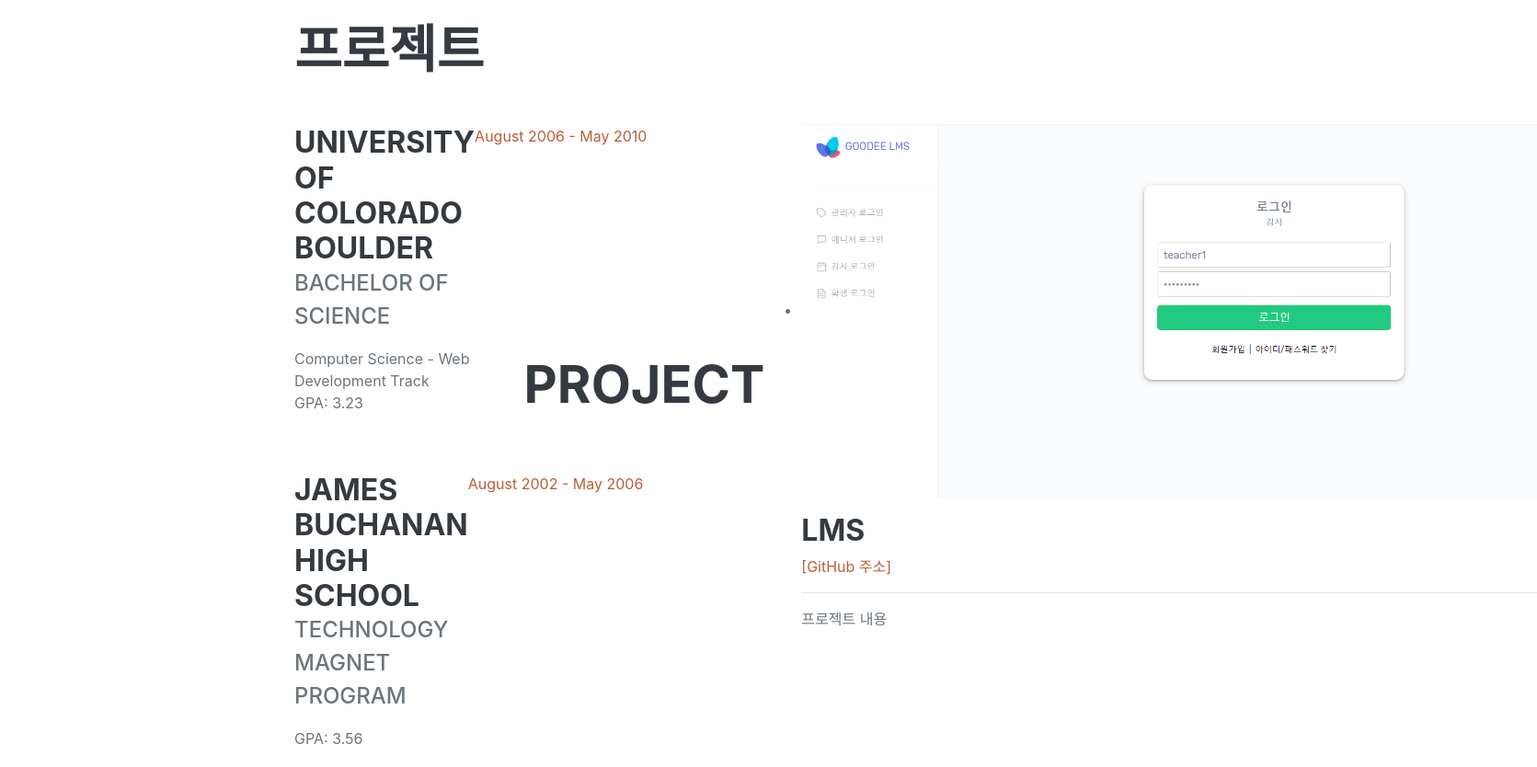
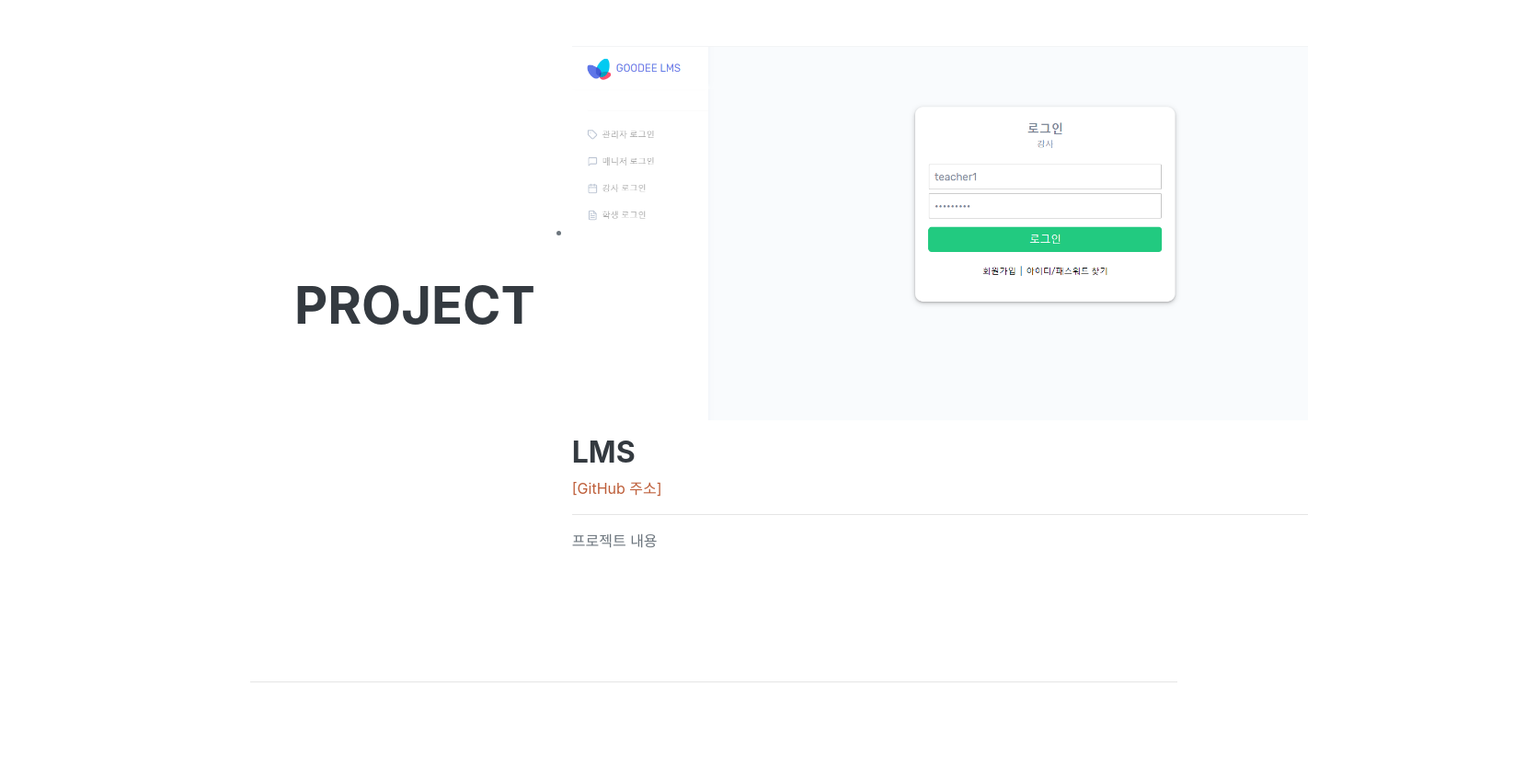
Before and after one commit to YHo141/YHo141.github.io, a website: page dist/index.html in a window 1280 px wide. Shown: the part 860-1694 px from the top of the page at 92% size, 1671 px wide, since content can reach past the window. Drawn offline with nearby package versions, Linux system fonts and the light colour scheme; a web font is replaced by a local one.

Commit message:
프로젝트 업로드

```diff
--- a/dist/index.html
+++ b/dist/index.html
@@ -53,26 +53,6 @@
             <hr class="m-0" />
             <!-- 프로젝트 -->
             <section class="resume-section" id="project">
-                <div class="resume-section-content">
-                    <h2 class="mb-5">프로젝트</h2>
-                    <div class="d-flex flex-column flex-md-row justify-content-between mb-5">
-                        <div class="flex-grow-1">
-                            <h3 class="mb-0">University of Colorado Boulder</h3>
-                            <div class="subheading mb-3">Bachelor of Science</div>
-                            <div>Computer Science - Web Development Track</div>
-                            <p>GPA: 3.23</p>
-                        </div>
-                        <div class="flex-shrink-0"><span class="text-primary">August 2006 - May 2010</span></div>
-                    </div>
-                    <div class="d-flex flex-column flex-md-row justify-content-between">
-                        <div class="flex-grow-1">
-                            <h3 class="mb-0">James Buchanan High School</h3>
-                            <div class="subheading mb-3">Technology Magnet Program</div>
-                            <p>GPA: 3.56</p>
-                        </div>
-                        <div class="flex-shrink-0"><span class="text-primary">August 2002 - May 2006</span></div>
-                    </div>
-                </div>
                 <header class="major">
                     <h2>Project</h2>
                     <p></p>
@@ -80,10 +60,9 @@
                 <ul class="statistics">
                     <li class="style3">
                         <span class="image">
-                            <a href="http://pad0108.kro.kr/lms/" target="_blank">
+                            <a href="http://legend-by.kro.kr/lms/" target="_blank">
                                 <img style="width: auto; height: auto; max-width: 50em; max-height:30em;" src="assets/img/test.PNG" alt="" />
                             </a>
-
                         </span>
                         <p style="text-align: left;">
                             <h3>LMS</h3>
```
